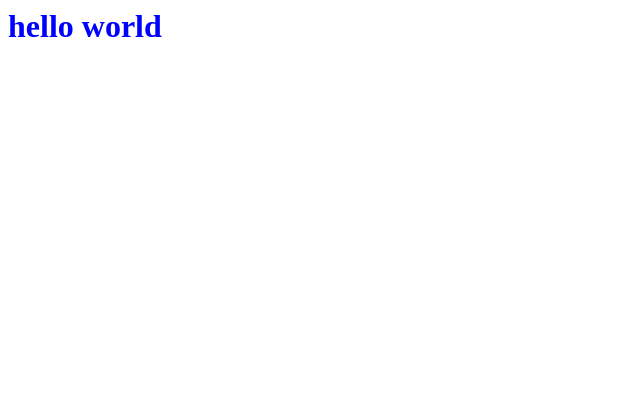
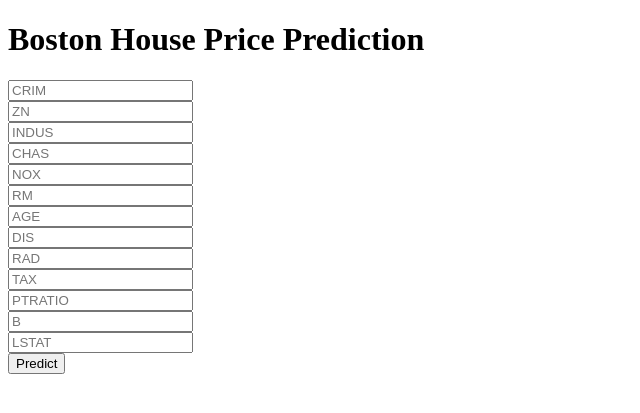
Before and after one commit to Sagarsagu123/house-price-prediction, a Flask app: page / in a window 1280 px wide. Shown: the top 413 px of the page, without its empty margins (0-640 px from the left). Run offline with Flask 3, Linux system fonts and the light colour scheme; parts of the project's set-up code (start-up, migrations or seed data) failed here and were passed over.

Commit message:
home.htmlt

```diff
--- a/templates/home.html
+++ b/templates/home.html
@@ -1,12 +1,38 @@
+<!DOCTYPE html>
+<html lang="en">
+<head>
+    <meta charset="UTF-8">
+    <meta name="viewport" content="width=device-width, initial-scale=1.0">
+    <title>Boston House Price Prediction</title>
+    <link href="https://fonts.googleapis.com/css?family=Pacifico" rel="stylesheet">
+</head>
+<body>
+    <div class="container">
+        <h1>Boston House Price Prediction</h1>
 
+        <!-- Form for input data -->
+        <form action="/predict" method="post">
+            <input type="text" name="CRIM" placeholder="CRIM" required><br>
+            <input type="text" name="ZN" placeholder="ZN" required><br>
+            <input type="text" name="INDUS" placeholder="INDUS" required><br>
+            <input type="text" name="CHAS" placeholder="CHAS" required><br>
+            <input type="text" name="NOX" placeholder="NOX" required><br>
+            <input type="text" name="RM" placeholder="RM" required><br>
+            <input type="text" name="AGE" placeholder="AGE" required><br>
+            <input type="text" name="DIS" placeholder="DIS" required><br>
+            <input type="text" name="RAD" placeholder="RAD" required><br>
+            <input type="text" name="TAX" placeholder="TAX" required><br>
+            <input type="text" name="PTRATIO" placeholder="PTRATIO" required><br>
+            <input type="text" name="B" placeholder="B" required><br>
+            <input type="text" name="LSTAT" placeholder="LSTAT" required><br>
+            <button type="submit">Predict</button>
+        </form>
 
-<h1 style="color: blue;">
+        <br><br>
 
-    hello world
-
-
-
-
-
-
-</h1>
+        {% if prediction_text %}
+            <h3>{{ prediction_text }}</h3>
+        {% endif %}
+    </div>
+</body>
+</html>
```
